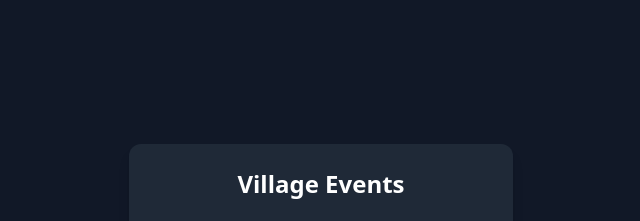
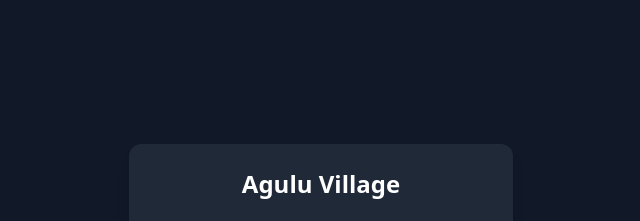
Before and after one commit to Gabriel-obi/village-events-app, a website: page public/index.html in a window 1280 px wide. Shown: the top 221 px of the page, 319-959 px from the left. Drawn offline with nearby package versions, Linux system fonts and the light colour scheme.

Commit message:
Rename app to Agulu Village

```diff
--- a/public/index.html
+++ b/public/index.html
@@ -2,7 +2,7 @@
 <html lang="en">
 
 <head>
-  <title>Village Events</title>
+  <title>Agulu Village</title>
 
   <!-- Tailwind -->
   <script src="https://cdn.tailwindcss.com"></script>
@@ -23,7 +23,7 @@
 >
   <div class="w-full max-w-sm bg-gray-800 p-6 rounded-xl shadow-lg">
 
-    <h1 class="text-2xl font-bold text-center mb-6">Village Events</h1>
+    <h1 class="text-2xl font-bold text-center mb-6">Agulu Village</h1>
 
     <!-- LOGIN -->
     <form id="loginForm" class="space-y-4">
@@ -88,7 +88,7 @@
 </div>
 
   <div id="dashboard" class="hidden">
-     <h1 class="text-2xl font-bold mb-4 text-center">Village Events</h1>
+     <h1 class="text-2xl font-bold mb-4 text-center">Agulu Village</h1>
 
 <button
   id="logoutBtn"
```
